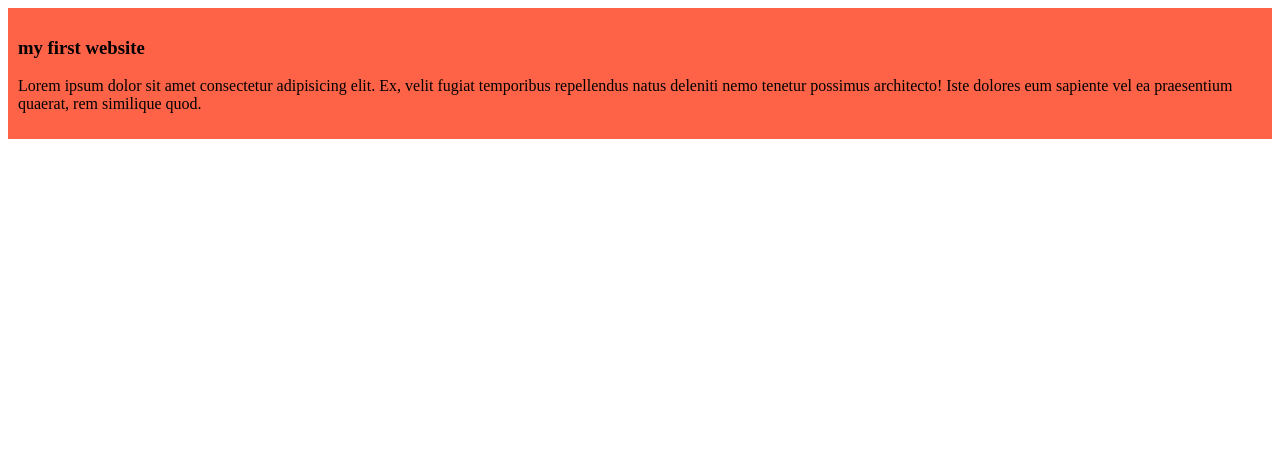
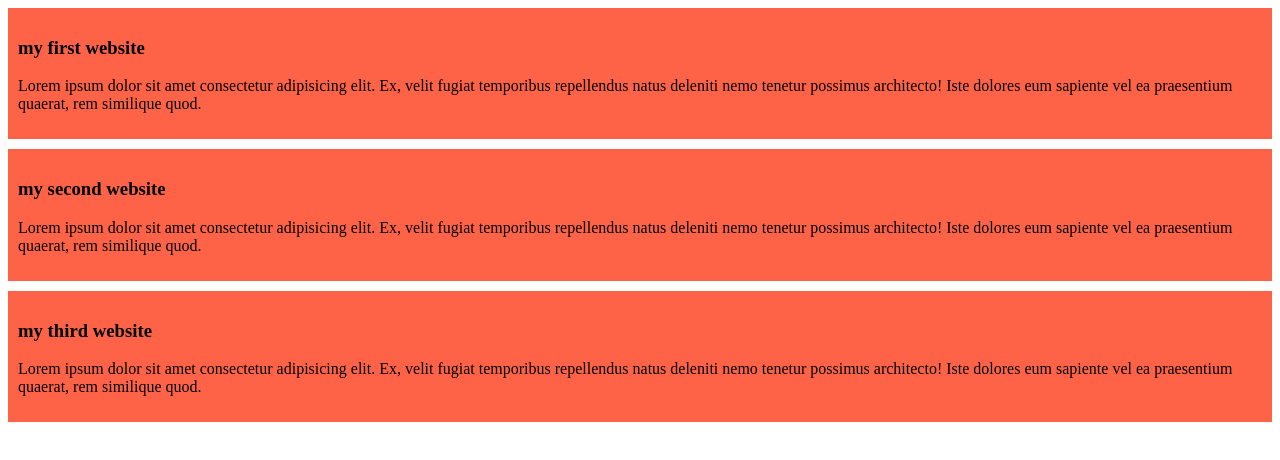
Before and after one commit to jannatuljs/my-first-github-repo, a plain HTML site: page index.html in a window 1280 px wide. Drawn offline with Linux system fonts and the light colour scheme.

Commit message:
added the second and the thirdwebsite

```diff
--- a/index.html
+++ b/index.html
@@ -11,6 +11,13 @@
         <h3>my first website</h3>
         <p>Lorem ipsum dolor sit amet consectetur adipisicing elit. Ex, velit fugiat temporibus repellendus natus deleniti nemo tenetur possimus architecto! Iste dolores eum sapiente vel ea praesentium quaerat, rem similique quod.</p>
     </div>
-
+    <div>
+        <h3>my second website</h3>
+        <p>Lorem ipsum dolor sit amet consectetur adipisicing elit. Ex, velit fugiat temporibus repellendus natus deleniti nemo tenetur possimus architecto! Iste dolores eum sapiente vel ea praesentium quaerat, rem similique quod.</p>
+    </div>
+    <div>
+        <h3>my third website</h3>
+        <p>Lorem ipsum dolor sit amet consectetur adipisicing elit. Ex, velit fugiat temporibus repellendus natus deleniti nemo tenetur possimus architecto! Iste dolores eum sapiente vel ea praesentium quaerat, rem similique quod.</p>
+    </div>
 </body>
 </html>
--- a/style/style.css
+++ b/style/style.css
@@ -1,4 +1,5 @@
 div{
 background-color: tomato;
 padding: 10px;
+margin-bottom: 10px;
 }
```
